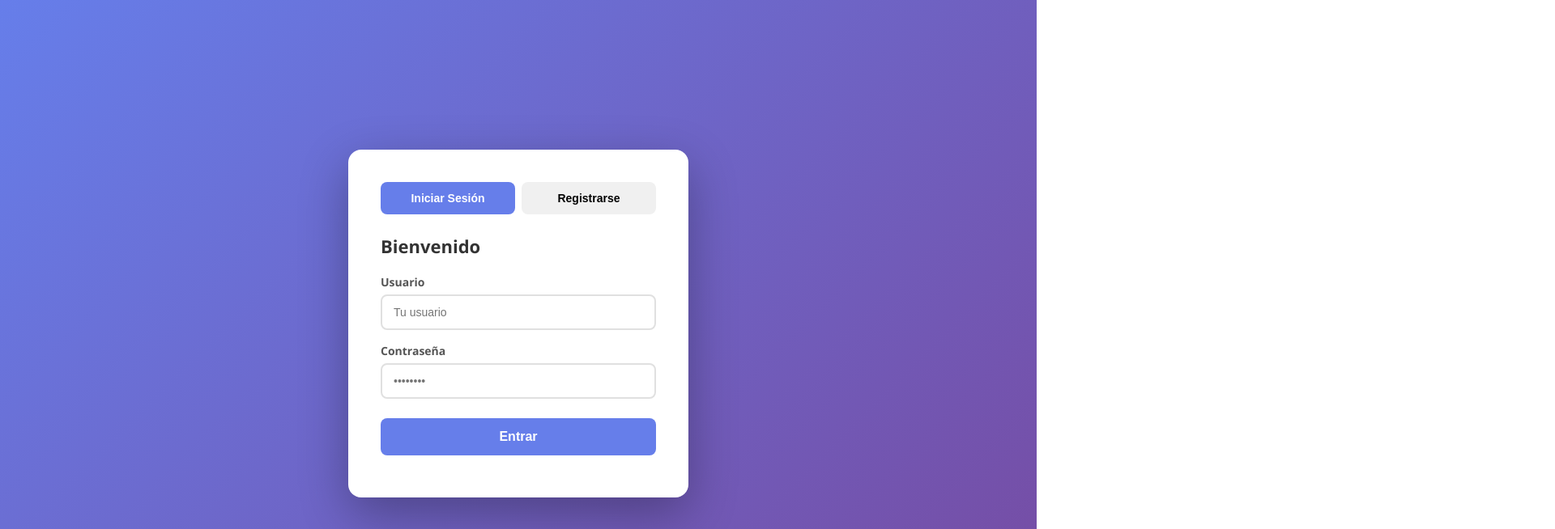
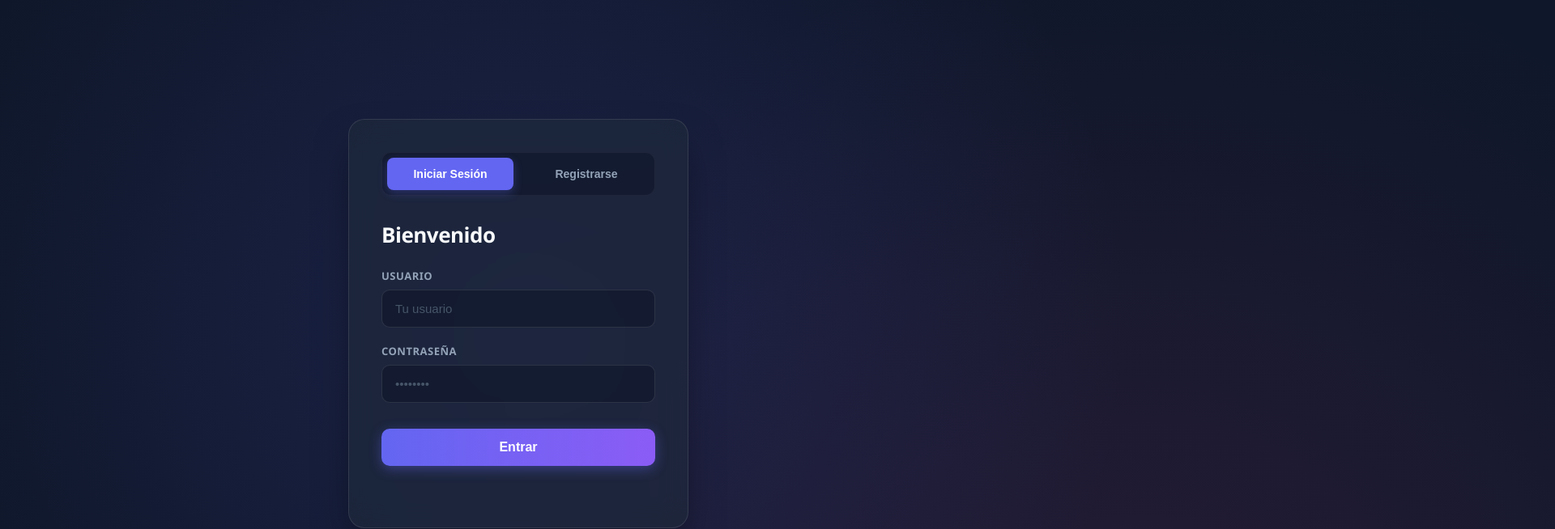
Before and after one commit to JDamCK/login_app, a plain HTML site: page frontend/index.html in a window 1280 px wide. Shown: the top 654 px of the page at 81% size, 1920 px wide, since content can reach past the window. Drawn offline with Linux system fonts and the light colour scheme.

Commit message:
Update UI to a modern dark theme

```diff
--- a/frontend/style.css
+++ b/frontend/style.css
@@ -6,47 +6,84 @@
 
 body {
     font-family: 'Segoe UI', Tahoma, Geneva, Verdana, sans-serif;
-    background: linear-gradient(135deg, #667eea 0%, #764ba2 100%);
+    background: #0f172a; /* Fondo muy oscuro */
     min-height: 100vh;
     display: flex;
     align-items: center;
     justify-content: center;
+    color: #e2e8f0; /* Texto claro principal */
+    position: relative;
+    overflow: hidden;
+}
+
+/* Efecto de luz difuminada en el fondo */
+body::before {
+    content: '';
+    position: absolute;
+    top: -50%;
+    left: -50%;
+    width: 200%;
+    height: 200%;
+    background: radial-gradient(circle, rgba(99, 102, 241, 0.15) 0%, transparent 50%),
+                radial-gradient(circle at 80% 80%, rgba(236, 72, 153, 0.1) 0%, transparent 40%);
+    z-index: -1;
+    pointer-events: none;
 }
 
 .container {
-    background: white;
-    border-radius: 16px;
+    background: rgba(30, 41, 59, 0.7); /* Contenedor semitransparente oscuro */
+    backdrop-filter: blur(16px);
+    -webkit-backdrop-filter: blur(16px);
+    border: 1px solid rgba(255, 255, 255, 0.1);
+    border-radius: 20px;
     padding: 40px;
     width: 100%;
     max-width: 420px;
-    box-shadow: 0 20px 60px rgba(0, 0, 0, 0.3);
+    box-shadow: 0 25px 50px -12px rgba(0, 0, 0, 0.5);
+    z-index: 1;
 }
 
 .tabs {
     display: flex;
-    gap: 8px;
-    margin-bottom: 24px;
+    gap: 12px;
+    margin-bottom: 30px;
+    background: rgba(15, 23, 42, 0.6);
+    padding: 6px;
+    border-radius: 12px;
+    border: 1px solid rgba(255, 255, 255, 0.05);
 }
 
 .tab {
     flex: 1;
     padding: 12px;
     border: none;
-    background: #f0f0f0;
+    background: transparent;
+    color: #94a3b8;
     border-radius: 8px;
     cursor: pointer;
     font-size: 14px;
     font-weight: 600;
-    transition: 0.3s;
+    transition: all 0.3s ease;
+}
+
+.tab:hover {
+    color: #e2e8f0;
 }
 
 .tab.active {
-    background: #667eea;
+    background: #6366f1; /* Botón activo con color índigo moderno */
     color: white;
+    box-shadow: 0 4px 12px rgba(99, 102, 241, 0.3);
 }
 
 .form {
     display: none;
+    animation: fadeIn 0.4s ease-out;
+}
+
+@keyframes fadeIn {
+    from { opacity: 0; transform: translateY(10px); }
+    to { opacity: 1; transform: translateY(0); }
 }
 
 .form.active {
@@ -54,85 +91,122 @@ body {
 }
 
 h2 {
-    margin-bottom: 20px;
-    color: #333;
-    font-size: 22px;
+    margin-bottom: 24px;
+    color: #f8fafc;
+    font-size: 26px;
+    font-weight: 700;
+    letter-spacing: -0.5px;
 }
 
 .input-group {
-    margin-bottom: 16px;
+    margin-bottom: 20px;
 }
 
 label {
     display: block;
-    margin-bottom: 6px;
-    font-size: 14px;
-    color: #555;
+    margin-bottom: 8px;
+    font-size: 13px;
+    color: #94a3b8;
     font-weight: 600;
+    text-transform: uppercase;
+    letter-spacing: 0.5px;
 }
 
 input {
     width: 100%;
-    padding: 12px 14px;
-    border: 2px solid #e0e0e0;
-    border-radius: 8px;
-    font-size: 14px;
-    transition: 0.3s;
+    padding: 14px 16px;
+    background: rgba(15, 23, 42, 0.6);
+    border: 1px solid rgba(255, 255, 255, 0.1);
+    color: #f8fafc;
+    border-radius: 10px;
+    font-size: 15px;
+    transition: all 0.3s ease;
     outline: none;
 }
 
+input::placeholder {
+    color: #475569;
+}
+
 input:focus {
-    border-color: #667eea;
+    border-color: #6366f1;
+    background: rgba(15, 23, 42, 0.9);
+    box-shadow: 0 0 0 4px rgba(99, 102, 241, 0.1);
 }
 
 .btn {
     width: 100%;
     padding: 14px;
-    background: #667eea;
+    background: linear-gradient(to right, #6366f1, #8b5cf6);
     color: white;
     border: none;
-    border-radius: 8px;
+    border-radius: 10px;
     font-size: 16px;
     font-weight: 600;
     cursor: pointer;
-    transition: 0.3s;
-    margin-top: 8px;
+    transition: all 0.3s ease;
+    margin-top: 12px;
+    box-shadow: 0 4px 15px rgba(99, 102, 241, 0.4);
 }
 
 .btn:hover {
-    background: #5a6fd6;
+    transform: translateY(-2px);
+    box-shadow: 0 6px 20px rgba(99, 102, 241, 0.5);
+}
+
+.btn:active {
+    transform: translateY(0);
 }
 
 .btn:disabled {
     opacity: 0.6;
     cursor: not-allowed;
+    transform: none;
+    background: #475569;
+    box-shadow: none;
 }
 
 .btn.logout {
-    background: #ff4757;
-    margin-top: 20px;
+    background: linear-gradient(to right, #ef4444, #f43f5e);
+    margin-top: 24px;
+    box-shadow: 0 4px 15px rgba(239, 68, 68, 0.3);
 }
 
 .btn.logout:hover {
-    background: #e04050;
+    box-shadow: 0 6px 20px rgba(239, 68, 68, 0.4);
 }
 
 .message {
-    margin-top: 12px;
+    margin-top: 16px;
     font-size: 14px;
     text-align: center;
+    font-weight: 500;
+    min-height: 20px;
 }
 
 .hidden {
-    display: none;
+    display: none !important;
+}
+
+.dashboard {
+    animation: fadeIn 0.4s ease-out;
 }
 
 .dashboard h2 {
-    margin-bottom: 16px;
+    margin-bottom: 20px;
 }
 
 .dashboard p {
     font-size: 15px;
-    color: #555;
-    margin-bottom: 8px;
+    color: #cbd5e1;
+    margin-bottom: 12px;
+    background: rgba(255, 255, 255, 0.03);
+    padding: 12px 16px;
+    border-radius: 8px;
+    border: 1px solid rgba(255, 255, 255, 0.05);
 }
+
+.dashboard strong, .dashboard span {
+    color: #f8fafc;
+    font-weight: 600;
+}
```
